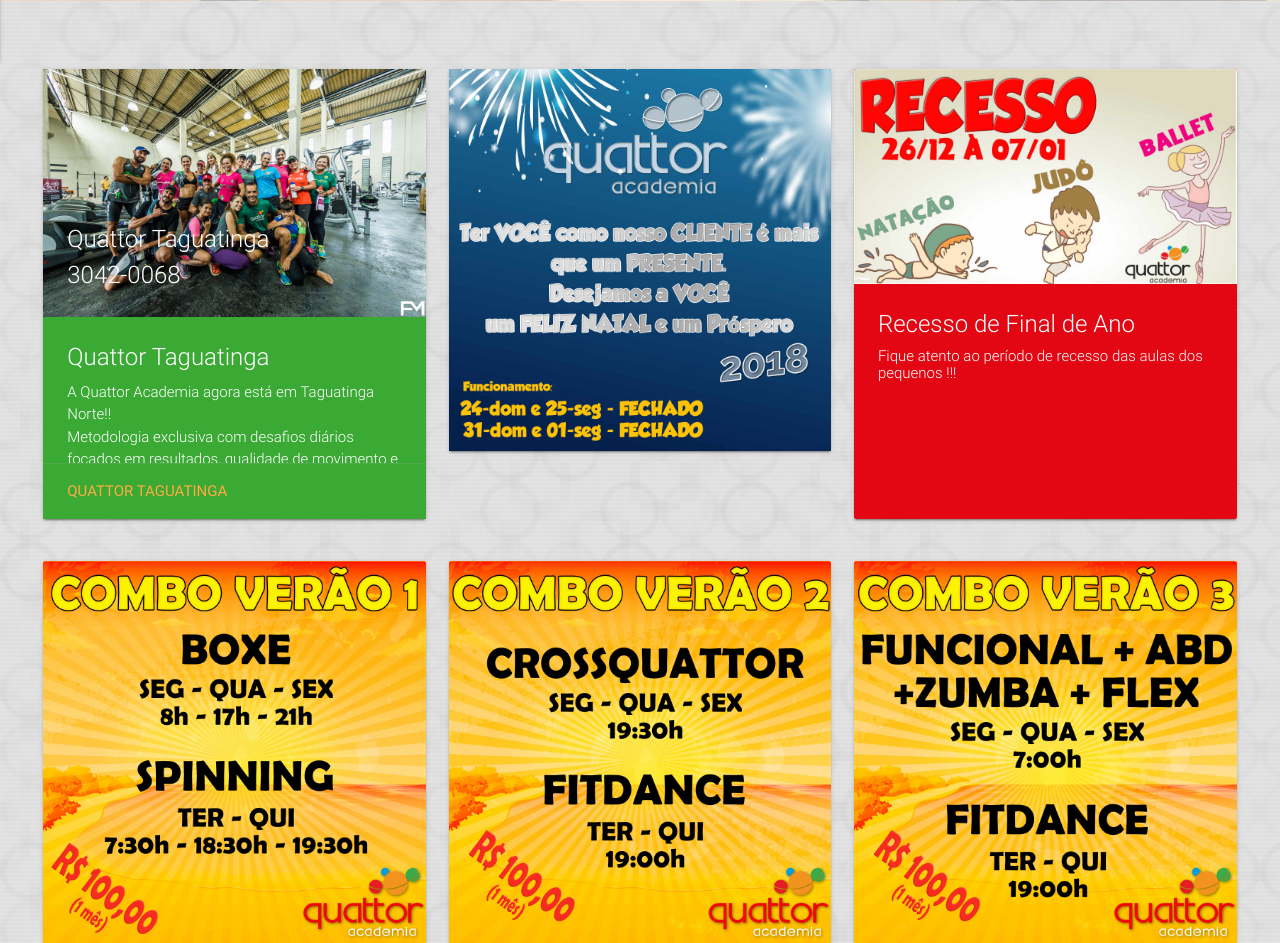
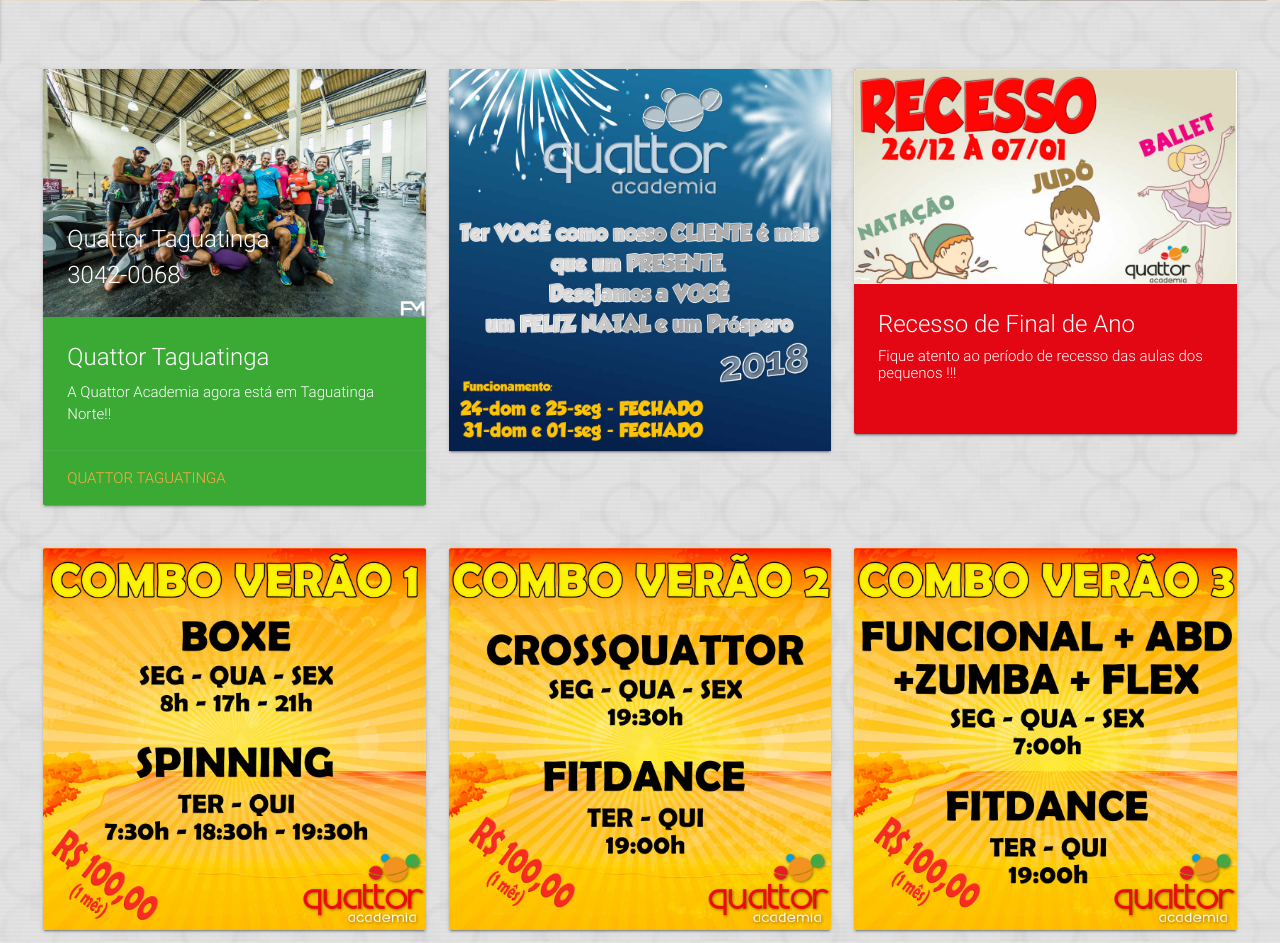
Before and after one commit to marcioscar/quattorsite, a PHP site: page / in a window 1280 px wide. Shown: the part 799-1742 px from the top of the page. Run offline with PHP 8.4, Linux system fonts and the light colour scheme; some libraries are stand-ins or nearby versions.

Commit message:
Arrumando os cards

```diff
--- a/css/custom.css
+++ b/css/custom.css
@@ -33,6 +33,8 @@
 .card.medium {
     height: 450px;
 }
+
+
 
 nav {
     color: #fff;
--- a/index.html
+++ b/index.html
@@ -87,55 +87,18 @@
     <section class="home bloco">
         <div class="row container">
             <div class="col s12 m4 l4">
-                <div class="card medium verde">
+                <div class="card verde">
                     <div class="card-image">
                         <img class="activator" src="img/tagua.jpg">
-
                         <span class="card-title">Quattor Taguatinga <br> 3042-0068</span>
-                        <!--                        <a class="btn-floating halfway-fab waves-effect vermelho activator pulse"><i class="material-icons">add</i></a>-->
                     </div>
 
                     <div class="card-content white-text light">
                         <span class="card-title activator">Quattor Taguatinga</span>
-
                         <p>A Quattor Academia agora está em Taguatinga Norte!!</p>
-                        <p> Metodologia exclusiva com desafios diários focados em resultados, qualidade de movimento e bem estar do aluno!!!
-                            <p>Venha pra Quattor! Estrutura com Arena de Lutas, Arena de CrossQuattor, Musculação, Brinquedoteca, Vestiários Infantil, Masculino e Feminino.</p>
-
                     </div>
-                    <div class="card-action text-white">
+                    <div class="card-action white-text light">
                         <a href="tagua.html">Quattor Taguatinga</a>
-                    </div>
-
-                    <div class="card-reveal ">
-                        <span class="card-title">Quattor Taguatinga<i class="material-icons right">close</i></span>
-                        <ul class="collection">
-                            <li class="collection-item avatar">
-                                <img src="img/renato.png" alt="" class="circle">
-                                <span class="title">Renato</span>
-                                <p>Coordenador - Cross Quattor</p>
-
-                                <a href="#!" class="secondary-content red-text"><i class="material-icons">fitness_center</i></a>
-                            </li>
-                            <li class="collection-item avatar">
-                                <img src="img/ricardo.png" alt="" class="circle">
-                                <span class="title">Ricardo</span>
-                                <p>Cross Quattor</p>
-                                <a class="secondary-content red-text"><i class="material-icons">fitness_center</i></a>
-                            </li>
-                            <li class="collection-item avatar">
-                                <img src="img/bolas-quattor.png" alt="" class="circle">
-                                <span class="title">QI 15 lotes 50/54</span>
-                                <p>Taguatinga Norte</p>
-                                <a class="secondary-content red-text"><i class="material-icons">place</i></a>
-                            </li>
-                            <li class="collection-item avatar">
-                                <img src="img/bolas-quattor.png" alt="" class="circle">
-                                <span class="title">Telefones</span>
-                                <p>(61) 3042-0068</p>
-                                <a class="secondary-content red-text"><i class="material-icons">phone</i></a>
-                            </li>
-                        </ul>
                     </div>
                 </div>
             </div>
@@ -159,7 +122,7 @@
             <!--            fim choque-->
             <!--treino-->
             <div class="col s12 m4 l4">
-                <div class="card medium vermelho">
+                <div class="card vermelho">
                     <div class="card-image">
                         <img class="activator" src="img/recesso.jpg">
                         <!--                        <a class="btn-floating halfway-fab waves-effect red activator pulse"><i class="material-icons">add</i></a>-->
```
